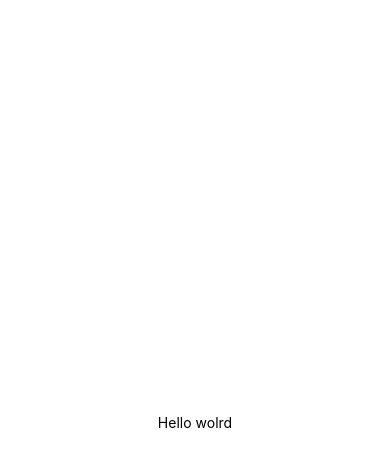
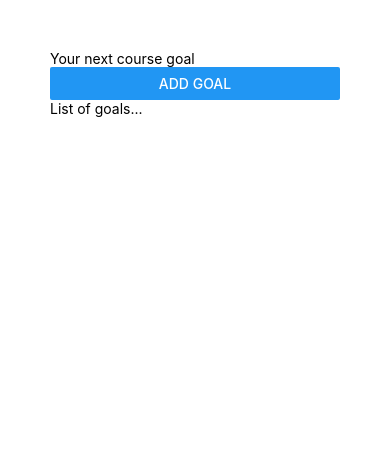
Before and after one commit to martinyis/RNCourse, a React Native app: screen / in a window 390 px wide. Shown: the top 466 px of the page. Built offline with nearby package versions, Linux system fonts and the light colour scheme.

Commit message:
Add some basics styling

```diff
--- a/App.js
+++ b/App.js
@@ -1,20 +1,23 @@
-import { StatusBar } from "expo-status-bar";
-import { StyleSheet, Text, View } from "react-native";
+import { useState } from "react";
+import { StyleSheet, Text, View, Button, TextInput } from "react-native";
 
 export default function App() {
+  const [word, setWord] = useState("niggas");
   return (
-    <View style={styles.container}>
-      <Text>Hello wolrd</Text>
-      <StatusBar style="auto" />
+    <View style={styles.appContainer}>
+      <View>
+        <TextInput placeholder="Your next course goal" />
+        <Button title="Add goal" />
+      </View>
+      <View>
+        <Text>List of goals...</Text>
+      </View>
     </View>
   );
 }
 
 const styles = StyleSheet.create({
-  container: {
-    flex: 1,
-    backgroundColor: "#fff",
-    alignItems: "center",
-    justifyContent: "center",
+  appContainer: {
+    padding: 50,
   },
 });
```
